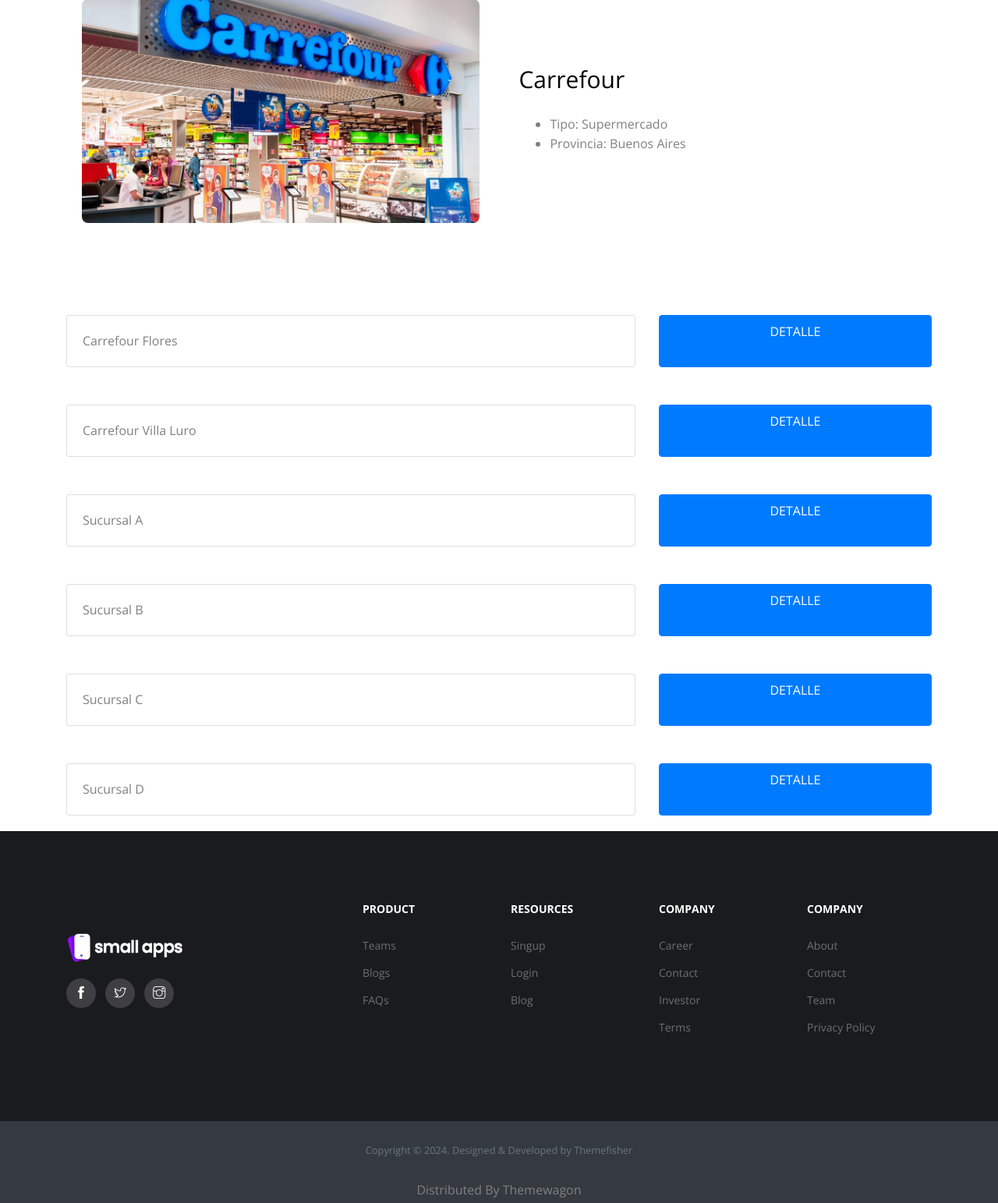
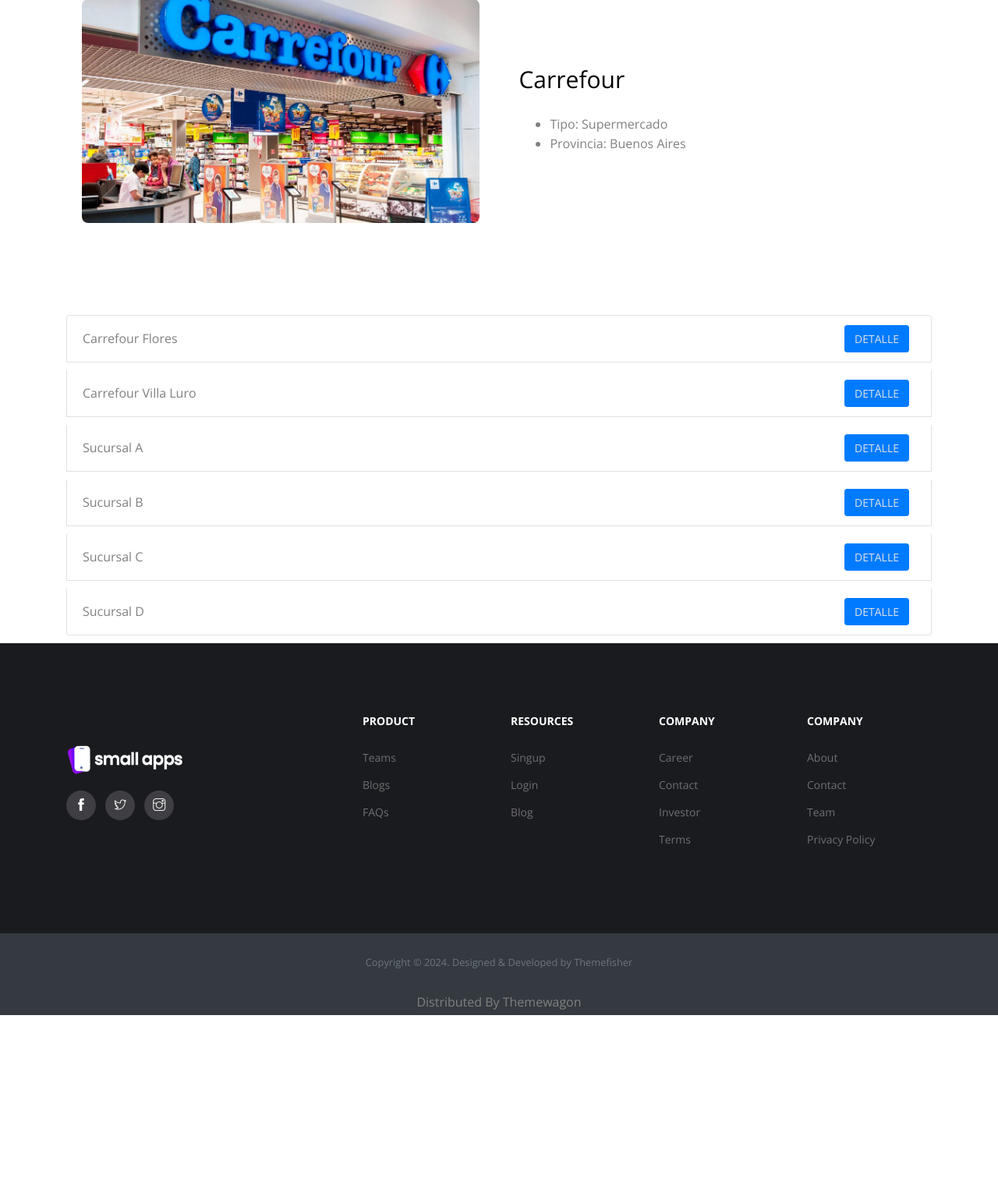
Before and after one commit to alponcedeleon/TP-Dise-o, a Django app: page /entidad/1/1/ in a window 1280 px wide. Shown: the part 88-1631 px from the top of the page at 78% size. After the commit the page ends 1390 px from the top, so only its background shows below. Run offline with Django 5.2, Linux system fonts and the light colour scheme; a user stored in the database is signed in; data comes from the database, SQL or seed files in the repository; both versions use the stored data as it was after the commit; some libraries are stand-ins or nearby versions.

Commit message:
correccion de listas

```diff
--- a/DDS/Aplicaciones/Monitoreo/templates/entidad.html
+++ b/DDS/Aplicaciones/Monitoreo/templates/entidad.html
@@ -63,101 +63,62 @@
 
 <!--====  End of Featured Article  ====-->
 {% if tipo == 'lineatransporte' %}
-<div class="container mt-5" style="margin-bottom: 20px;">
-    <div class="row">
-      <!-- Contenedor para Ambas Columnas -->
-      <div class="col-lg-8">
-        <div class="card">
-          <div class="card-body">
 
 
+<div class="container mt-5">
+  <ul class="list-group member-list">
+  <li class="list-group-item d-flex justify-content-between align-items-center">
+    <span>{{estacion_origen.nombre}}</span>
+    <div>
+        <a href="{% url 'establecimiento' id=estacion_origen.id tipo='estacion' %}"><button class="btn btn-sm btn-admin mr-2">Detalle</button></a>
 
-            <p class="card-text">{{estacion_origen.nombre}}</p>
-          </div>
-        </div>
-      </div>
+    </div>
+  </li>
 
-      <div class="col-lg-4 mt-3 mt-lg-0">
-        <!-- Columna Pequeña para el Botón -->
-        <div class="d-flex flex-column" style="height: 100%;">
-          <a  href="{% url 'establecimiento' id=estacion_origen.id tipo='estacion' %}" class="btn btn-primary flex-grow-1 p-2" >Detalle</a>
-        </div>
-      </div>
-    </div>
-  </div>
 
 
 {% for estacion in estaciones_intermedias %}
 
-<div class="container mt-5" style="margin-bottom: 20px;">
-    <div class="row">
-      <!-- Contenedor para Ambas Columnas -->
-      <div class="col-lg-8">
-        <div class="card">
-          <div class="card-body">
+<li class="list-group-item d-flex justify-content-between align-items-center">
+  <span>{{estacion.nombre}}</span>
+  <div>
+      <a href="{% url 'establecimiento' id=estacion.id tipo='estacion' %}"><button class="btn btn-sm btn-admin mr-2">Detalle</button></a>
 
-            <p class="card-text">{{estacion.nombre}}</p>
-          </div>
-        </div>
-      </div>
+  </div>
+</li>
 
-      <div class="col-lg-4 mt-3 mt-lg-0">
-        <!-- Columna Pequeña para el Botón -->
-        <div class="d-flex flex-column" style="height: 100%;">
-          <a  href="{% url 'establecimiento' id=estacion.id tipo='estacion' %}" class="btn btn-primary flex-grow-1 p-2" >Detalle</a>
-        </div>
-      </div>
-    </div>
+{% endfor %}
+<li class="list-group-item d-flex justify-content-between align-items-center">
+  <span>{{estacion_destino.nombre}}</span>
+  <div>
+      <a href="{% url 'establecimiento' id=estacion_destino.id tipo='estacion' %}"><button class="btn btn-sm btn-admin mr-2">Detalle</button></a>
+
   </div>
-{% endfor %}
+</li>
 
-<div class="container mt-5" style="margin-bottom: 20px;">
-    <div class="row">
-      <!-- Contenedor para Ambas Columnas -->
-      <div class="col-lg-8">
-        <div class="card">
-          <div class="card-body">
-
-            <p class="card-text">{{estacion_destino.nombre}}</p>
-          </div>
-        </div>
-      </div>
-
-      <div class="col-lg-4 mt-3 mt-lg-0">
-        <!-- Columna Pequeña para el Botón -->
-        <div class="d-flex flex-column" style="height: 100%;">
-          <a  href="{% url 'establecimiento' id=estacion_destino.id tipo='estacion' %}" class="btn btn-primary flex-grow-1 p-2" >Detalle</a>
-        </div>
-      </div>
-    </div>
-  </div>
-
+</ul>
+</div>
 
   {% else %}
+
+  <div class="container mt-5">
+  <ul class="list-group member-list">
+
   {% for sucursal in sucursales %}
 
-<div class="container mt-5" style="margin-bottom: 20px;">
-    <div class="row">
-      <!-- Contenedor para Ambas Columnas -->
-      <div class="col-lg-8">
-        <div class="card">
-          <div class="card-body">
+  <li class="list-group-item d-flex justify-content-between align-items-center">
+    <span>{{sucursal.nombre}}</span>
+    <div>
+        <a href="{% url 'establecimiento' id=sucursal.id tipo='sucursal' %}"><button class="btn btn-sm btn-admin mr-2">Detalle</button></a>
 
-            <p class="card-text">{{sucursal.nombre}}</p>
-          </div>
-        </div>
-      </div>
+    </div>
+  </li>
 
-      <div class="col-lg-4 mt-3 mt-lg-0">
-        <!-- Columna Pequeña para el Botón -->
-        <div class="d-flex flex-column" style="height: 100%;">
-          <a  href="{% url 'establecimiento' id=sucursal.id tipo='sucursal' %}" class="btn btn-primary flex-grow-1 p-2" >Detalle</a>
-        </div>
-      </div>
-    </div>
-  </div>
 {% endfor %}
+  </ul>
+</div>
 {% endif %}
+
 <!--============================
 =            Footer            =
 =============================-->
--- a/DDS/Aplicaciones/Monitoreo/templates/fragments/head.html
+++ b/DDS/Aplicaciones/Monitoreo/templates/fragments/head.html
@@ -29,5 +29,36 @@
 
     <!-- CUSTOM CSS -->
     <link href="{% static 'css/style.css' %}" rel="stylesheet">
-
+    <style>
+      .member-list li {
+        border: 1px solid #dee2e6;
+        margin-bottom: 10px;
+      }
+      .member-list li:hover {
+        background-color: #f8f9fa;
+      }
+      .member-list li .btn {
+        padding: 6px 12px;
+      }
+      .member-list li .btn-admin {
+        background-color: #007bff;
+        border-color: #007bff;
+        color:#dee2e6
+      }
+      .member-list li .btn-admin:hover {
+        background-color: #0056b3;
+        border-color: #0056b3;
+        color:#dee2e6
+      }
+      .member-list li .btn-delete {
+        background-color: #dc3545;
+        border-color: #dc3545;
+        color:#dee2e6
+      }
+      .member-list li .btn-delete:hover {
+        background-color: #c82333;
+        border-color: #bd2130;
+        color:#dee2e6
+      }
+    </style>
   </head>
```
Also changed, not shown: DDS/Aplicaciones/Monitoreo/templates/administrar_comunidad.html (+1 -32 lines), DDS/Aplicaciones/Monitoreo/templates/mis_comunidades.html (+1 -32 lines), DDS/Aplicaciones/Monitoreo/templates/formulario_servicio.html (deleted), DDS/DDS.sqlite3, 1 other file.
